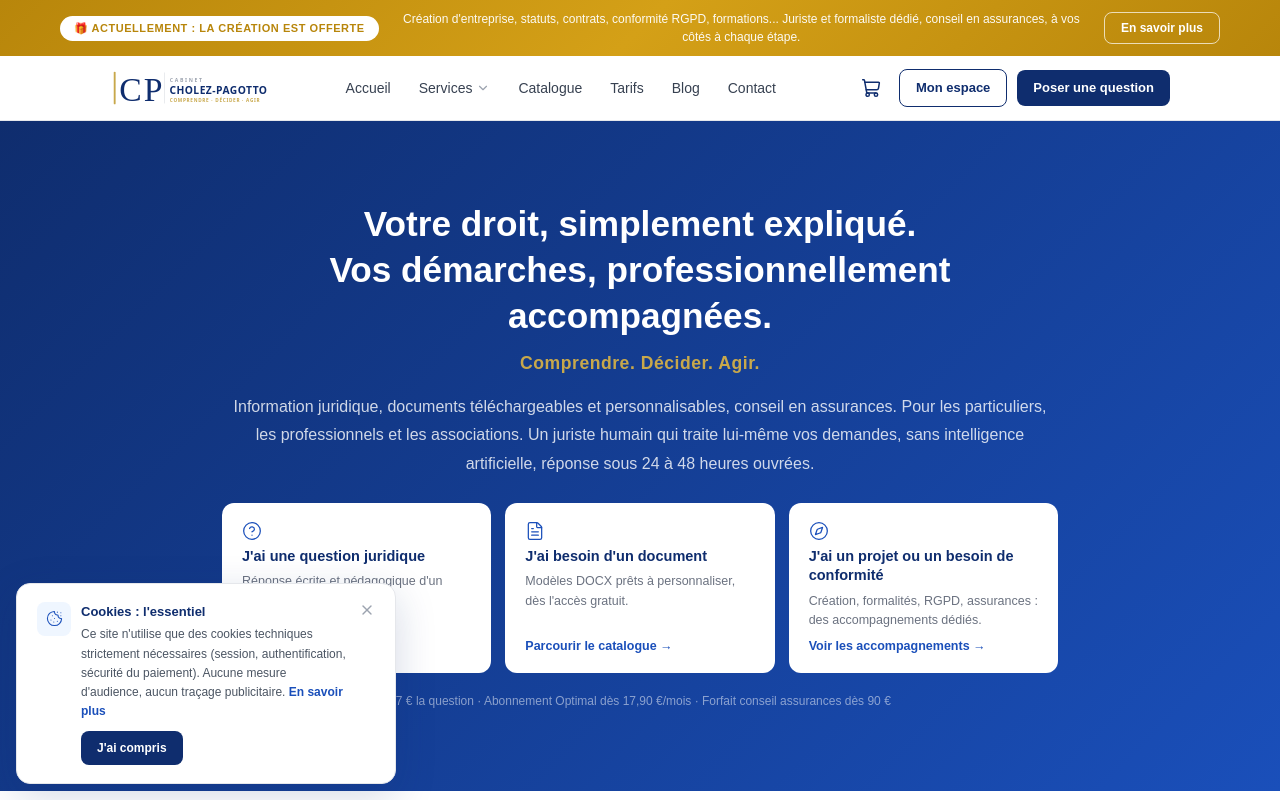
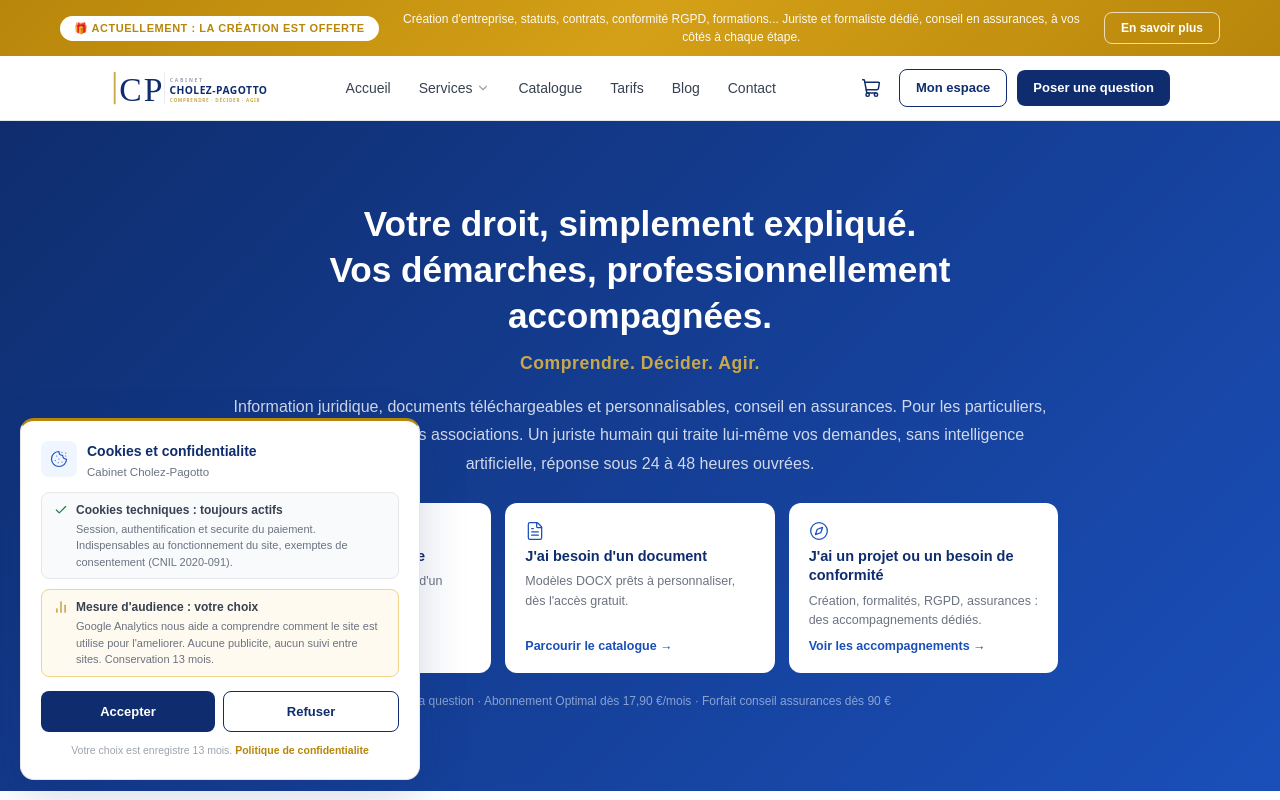
Before and after one commit to SYPA-ASSO/docutheque-next, a Next.js app: page / in a window 1280 px wide. Shown: the top 800 px of the page. Built offline with nearby package versions, Linux system fonts and the light colour scheme.

Commit message:
ga: Google Analytics + banniere consentement CNIL, mise a jour mentions et confidentialite

```diff
--- a/app/confidentialite/page.tsx
+++ b/app/confidentialite/page.tsx
@@ -56,6 +56,7 @@ export default function Confidentialite() {
                           ['Abonnement et paiement', "Gestion de l'abonnement, facturation, obligations comptables", 'Contrat (6.1.b) et obligation légale (6.1.c)', 'Relation + 5 ans ; facturation : 10 ans'],
                           ['Information sur vos droits', 'Traitement de la question et fourniture de la réponse pédagogique', 'Exécution du contrat (art. 6.1.b)', 'Relation contractuelle + 3 ans'],
                           ['Newsletter', 'Envoi de la lettre et des contenus associés', 'Consentement (art. 6.1.a)', "Jusqu'à la désinscription, max. 3 ans après le dernier contact"],
+                          ['Mesure d\'audience (Google Analytics)', 'Statistiques de fréquentation anonymisées, amélioration du site', 'Consentement (art. 6.1.a)', '13 mois (durée maximale des cookies GA)'],
                           ['Navigation (logs serveur)', 'Sécurité du site et journalisation technique', 'Intérêt légitime (art. 6.1.f)', '12 mois maximum'],
                         ].map((ligne, i) => (
                           <tr key={i} style={{borderBottom: '1px solid #f3f4f6', background: i % 2 ? '#f8fafc' : 'white'}}>
@@ -160,7 +161,7 @@ export default function Confidentialite() {
                   <p>Vos données sont accessibles :</p>
                   <ul style={{paddingLeft: '1.5rem', marginTop: '10px', display: 'flex', flexDirection: 'column', gap: '8px'}}>
                     <li><strong>En interne :</strong> aux seules personnes habilitées du cabinet, dans le cadre de leurs fonctions</li>
-                    <li><strong>Aux sous-traitants techniques :</strong> hébergeur (Vercel Inc.), base de données et authentification (Supabase), prestataire de paiement (Stripe), Brevo SAS (plateforme d'emailing, 55 rue d'Amsterdam, 75008 Paris, données hébergées dans l'UE) pour la newsletter, tous liés par un contrat de sous-traitance conforme à l'article 28 du RGPD</li>
+                    <li><strong>Aux sous-traitants techniques :</strong> hébergeur (Vercel Inc.), base de données et authentification (Supabase), prestataire de paiement (Stripe), Brevo SAS (plateforme d'emailing, 55 rue d'Amsterdam, 75008 Paris, données hébergées dans l'UE) pour la newsletter, Google LLC (mesure d'audience via Google Analytics, données traitées aux États-Unis sous couvert du Data Privacy Framework), tous liés par un contrat de sous-traitance conforme à l'article 28 du RGPD</li>
                     <li><strong>Aux autorités compétentes :</strong> sur réquisition judiciaire ou légale</li>
                   </ul>
                   <p style={{marginTop: '12px'}}>Les fonctions applicatives du site sont exécutées dans l'Union européenne (région Paris, France) et le stockage des documents et images du site (Vercel Blob) y est également localisé. La base de données et l'authentification du site (Supabase) sont hébergées dans l'Union européenne (région Irlande). Certains de nos prestataires sont des sociétés établies aux États-Unis (Vercel Inc., Stripe, Supabase) : les transferts résiduels susceptibles d'en résulter sont encadrés par le cadre de protection des données UE-États-Unis (Data Privacy Framework), auquel ces prestataires adhèrent, et le cas échéant par les clauses contractuelles types approuvées par la Commission européenne. Brevo, notre plateforme d'emailing, est une société française dont les données sont hébergées dans l'Union européenne.</p>
@@ -208,7 +209,7 @@ export default function Confidentialite() {
               titre: '7. Cookies et traceurs',
               contenu: (
                 <p style={{color: '#374151', fontSize: '13px', lineHeight: '1.9'}}>
-                  Le site utilise uniquement des cookies techniques strictement nécessaires à son fonctionnement : session et authentification de l'espace client, sécurité, et cookies de prévention de la fraude déposés par notre prestataire de paiement Stripe lors d'un règlement. Aucun cookie publicitaire, de mesure d'audience ou de traçage n'est déposé. Ces cookies sont exemptés de consentement conformément à la délibération CNIL n°2020-091 du 17 septembre 2020 ; un bandeau d'information le rappelle lors de votre première visite. Vous pouvez configurer votre navigateur pour refuser ou supprimer les cookies, ce qui peut affecter certaines fonctionnalités du site.
+                  Le site utilise deux catégories de cookies. D'une part, des <strong>cookies techniques strictement nécessaires</strong> (session, authentification de l'espace client, sécurité, cookies antifraude Stripe lors d'un règlement) : ils sont exemptés de consentement conformément à la délibération CNIL n°2020-091 du 17 septembre 2020. D'autre part, un <strong>cookie de mesure d'audience</strong> déposé par Google Analytics (identifiant GA4 : G-FKNY1K4BZY), actif uniquement si vous avez accepté lors de votre première visite. Ce cookie est conservé 13 mois et permet d'analyser la fréquentation du site de façon anonymisée, sans publicité ciblée ni suivi entre sites. Vous pouvez modifier votre choix à tout moment via le bouton Cookies présent en bas à gauche de chaque page, ou en configurant votre navigateur pour refuser ou supprimer les cookies.
                 </p>
               )
             },
--- a/app/layout.tsx
+++ b/app/layout.tsx
@@ -1,5 +1,6 @@
 import type { Metadata } from 'next'
 import CookieBanner from '@/components/CookieBanner'
+import GoogleAnalytics from '@/components/GoogleAnalytics'
 import SchemaOrganisation from '@/components/SchemaOrganisation'
 import { CartProvider } from '@/components/CartContext'
 import './globals.css'
@@ -53,6 +54,7 @@ export default function RootLayout({
         </CartProvider>
         <SchemaOrganisation />
         <CookieBanner />
+        <GoogleAnalytics />
       </body>
     </html>
   )
--- a/app/mentions-legales/page.tsx
+++ b/app/mentions-legales/page.tsx
@@ -145,7 +145,7 @@ export default function MentionsLegales() {
               <section id="cookies" style={{background: 'white', border: '1px solid #e5e7eb', borderRadius: '12px', padding: '1.75rem'}}>
                 <h2 style={{color: '#0f2d6e', fontSize: '1.1rem', fontWeight: '700', margin: '0 0 1rem', paddingBottom: '0.75rem', borderBottom: '1px solid #f3f4f6'}}>8. Cookies</h2>
                 <p style={{fontSize: '14px', color: '#374151', lineHeight: '1.8', margin: 0}}>
-                  Ce site utilise uniquement des cookies techniques strictement nécessaires à son fonctionnement : session et authentification de l'espace client, sécurité, et cookies de prévention de la fraude déposés par notre prestataire de paiement Stripe lors d'un règlement. Aucun cookie publicitaire, de mesure d'audience ou de traçage n'est déposé. Ces cookies sont exemptés de consentement conformément à la délibération CNIL n°2020-091 du 17 septembre 2020 ; un bandeau d'information le rappelle lors de votre première visite.
+                  Ce site utilise deux catégories de cookies. (1) <strong>Cookies techniques nécessaires</strong> : session, authentification, sécurité et cookies antifraude Stripe lors d'un paiement. Ces cookies sont exemptés de consentement conformément à la délibération CNIL n°2020-091 du 17 septembre 2020. (2) <strong>Cookie de mesure d'audience Google Analytics</strong> (identifiant GA4 : G-FKNY1K4BZY, Google LLC) : déposé uniquement si vous avez accepté lors de votre première visite. Conservé 13 mois. Aucune publicité ciblée. Vous pouvez modifier votre choix via le bouton Cookies en bas à gauche du site.
                 </p>
               </section>
 
--- a/components/CookieBanner.tsx
+++ b/components/CookieBanner.tsx
@@ -1,75 +1,193 @@
 'use client'
 
 // components/CookieBanner.tsx
-// Bandeau d'INFORMATION cookies (et non de consentement) :
-// le site ne depose que des cookies techniques strictement necessaires,
-// exemptes de consentement (deliberation CNIL n 2020-091 du 17 septembre 2020).
-// Aucune mesure d'audience, aucun tracage : il n'y a donc aucun choix a recueillir.
+// Banniere de consentement aux cookies conforme CNIL (deliberation 2020-091).
+// - Cookies techniques : toujours actifs, exemptes de consentement.
+// - Cookies analytiques Google Analytics : actives uniquement sur consentement.
+// Le choix est stocke 13 mois (395 jours) dans le cookie cholez_pagotto_consent.
 
 import { useState, useEffect } from 'react'
-import { Cookie, X } from 'lucide-react'
+import { BarChart2, Cookie, X, Check } from 'lucide-react'
 
-const COOKIE_KEY = 'cholez_pagotto_cookies_info'
-const COOKIE_EXPIRY_DAYS = 180
+const COOKIE_KEY = 'cholez_pagotto_consent'
+const COOKIE_DAYS = 395 // 13 mois CNIL
 
-function marquerCommeLu() {
-  const expires = new Date()
-  expires.setDate(expires.getDate() + COOKIE_EXPIRY_DAYS)
-  document.cookie = `${COOKIE_KEY}=ack; expires=${expires.toUTCString()}; path=/; SameSite=Lax`
+function ecrireChoix(valeur: 'granted' | 'denied') {
+  const exp = new Date()
+  exp.setDate(exp.getDate() + COOKIE_DAYS)
+  document.cookie = `${COOKIE_KEY}=${valeur}; expires=${exp.toUTCString()}; path=/; SameSite=Lax`
 }
 
-function dejaLu(): boolean {
-  return document.cookie.includes(`${COOKIE_KEY}=ack`)
+function lireChoix(): 'granted' | 'denied' | null {
+  if (typeof document === 'undefined') return null
+  if (document.cookie.includes(`${COOKIE_KEY}=granted`)) return 'granted'
+  if (document.cookie.includes(`${COOKIE_KEY}=denied`)) return 'denied'
+  return null
+}
+
+function emettre(valeur: 'granted' | 'denied') {
+  window.dispatchEvent(new CustomEvent('cookieConsent', { detail: valeur }))
 }
 
 export default function CookieBanner() {
   const [visible, setVisible] = useState(false)
+  const [choix, setChoix] = useState<'granted' | 'denied' | null>(null)
 
   useEffect(() => {
-    if (!dejaLu()) setVisible(true)
+    const c = lireChoix()
+    setChoix(c)
+    if (!c) setVisible(true)
   }, [])
 
-  const fermer = () => {
-    marquerCommeLu()
+  const accepter = () => {
+    ecrireChoix('granted')
+    emettre('granted')
+    setChoix('granted')
     setVisible(false)
   }
+
+  const refuser = () => {
+    ecrireChoix('denied')
+    emettre('denied')
+    setChoix('denied')
+    setVisible(false)
+  }
+
+  // Bouton flottant pour rouvrir les preferences (toujours accessible)
+  if (!visible && choix !== null) return (
+    <button
+      type="button"
+      aria-label="Gestion des cookies"
+      onClick={() => setVisible(true)}
+      style={{
+        position: 'fixed', bottom: '16px', left: '16px', zIndex: 999,
+        width: 36, height: 36, borderRadius: '50%',
+        background: '#f8fafc', border: '1px solid #e5e7eb',
+        boxShadow: '0 2px 8px rgba(0,0,0,0.12)',
+        display: 'flex', alignItems: 'center', justifyContent: 'center',
+        cursor: 'pointer',
+      }}
+    >
+      <Cookie size={16} color="#6b7280" strokeWidth={1.5} />
+    </button>
+  )
 
   if (!visible) return null
 
   return (
     <div
-      role="status"
-      aria-label="Information sur les cookies"
+      role="dialog"
+      aria-label="Gestion des cookies"
+      aria-modal="false"
       style={{
-        position: 'fixed', bottom: '16px', left: '16px', zIndex: 1000,
-        maxWidth: '380px', width: 'calc(100vw - 32px)',
-        background: 'white', border: '1px solid #e5e7eb', borderRadius: '14px',
-        boxShadow: '0 12px 40px rgba(15,45,110,0.18)', padding: '1.1rem 1.25rem',
+        position: 'fixed', bottom: '20px', left: '20px', zIndex: 1000,
+        maxWidth: '400px', width: 'calc(100vw - 40px)',
+        background: 'white',
+        border: '1px solid #e5e7eb',
+        borderTop: '3px solid #b8860b',
+        borderRadius: '14px',
+        boxShadow: '0 16px 48px rgba(15,45,110,0.18)',
+        padding: '1.25rem',
       }}
     >
-      <div style={{ display: 'flex', alignItems: 'flex-start', gap: '10px' }}>
-        <div style={{ width: 34, height: 34, background: '#eff6ff', borderRadius: 8, display: 'flex', alignItems: 'center', justifyContent: 'center', flexShrink: 0 }}>
-          <Cookie size={17} color="#1a4fba" strokeWidth={1.5} />
+      {/* En-tete */}
+      <div style={{ display: 'flex', alignItems: 'flex-start', gap: '10px', marginBottom: '12px' }}>
+        <div style={{
+          width: 36, height: 36, borderRadius: '8px',
+          background: '#eff6ff',
+          display: 'flex', alignItems: 'center', justifyContent: 'center', flexShrink: 0,
+        }}>
+          <Cookie size={18} color="#1a4fba" strokeWidth={1.5} />
         </div>
-        <div style={{ flex: 1, minWidth: 0 }}>
-          <p style={{ color: '#0f2d6e', fontSize: '13px', fontWeight: 700, margin: '0 0 4px' }}>Cookies : l&apos;essentiel</p>
-          <p style={{ color: '#4b5563', fontSize: '12px', lineHeight: 1.6, margin: '0 0 10px' }}>
-            Ce site n&apos;utilise que des cookies techniques strictement nécessaires (session, authentification, sécurité du paiement).
-            Aucune mesure d&apos;audience, aucun traçage publicitaire.{' '}
-            <a href="/confidentialite" style={{ color: '#1a4fba', fontWeight: 600 }}>En savoir plus</a>
+        <div style={{ flex: 1 }}>
+          <p style={{ color: '#0f2d6e', fontSize: '14px', fontWeight: 700, margin: '0 0 2px' }}>
+            Cookies et confidentialite
           </p>
+          <p style={{ color: '#6b7280', fontSize: '11.5px', margin: 0, lineHeight: 1.4 }}>
+            Cabinet Cholez-Pagotto
+          </p>
+        </div>
+        {choix !== null && (
           <button
             type="button"
-            onClick={fermer}
-            style={{ background: '#0f2d6e', color: 'white', border: 'none', borderRadius: '8px', padding: '8px 16px', fontSize: '12px', fontWeight: 700, cursor: 'pointer' }}
+            onClick={() => setVisible(false)}
+            aria-label="Fermer"
+            style={{ background: 'none', border: 'none', cursor: 'pointer', color: '#9ca3af', padding: 2, flexShrink: 0 }}
           >
-            J&apos;ai compris
+            <X size={16} />
           </button>
+        )}
+      </div>
+
+      {/* Cookies techniques (informatif) */}
+      <div style={{
+        background: '#f8fafc', border: '1px solid #e5e7eb', borderRadius: '8px',
+        padding: '8px 12px', marginBottom: '10px',
+        display: 'flex', alignItems: 'flex-start', gap: '8px',
+      }}>
+        <Check size={14} color="#15803d" strokeWidth={2} style={{ flexShrink: 0, marginTop: 2 }} />
+        <div>
+          <p style={{ color: '#374151', fontSize: '12px', fontWeight: 600, margin: '0 0 2px' }}>
+            Cookies techniques : toujours actifs
+          </p>
+          <p style={{ color: '#6b7280', fontSize: '11px', lineHeight: 1.5, margin: 0 }}>
+            Session, authentification et securite du paiement. Indispensables au fonctionnement du site, exemptes de consentement (CNIL 2020-091).
+          </p>
         </div>
-        <button type="button" onClick={fermer} aria-label="Fermer" style={{ background: 'none', border: 'none', cursor: 'pointer', color: '#9ca3af', padding: 0, flexShrink: 0 }}>
-          <X size={16} />
+      </div>
+
+      {/* Google Analytics (choix) */}
+      <div style={{
+        background: '#fffaf0', border: '1px solid #f0d488', borderRadius: '8px',
+        padding: '8px 12px', marginBottom: '14px',
+        display: 'flex', alignItems: 'flex-start', gap: '8px',
+      }}>
+        <BarChart2 size={14} color="#b8860b" strokeWidth={2} style={{ flexShrink: 0, marginTop: 2 }} />
+        <div>
+          <p style={{ color: '#374151', fontSize: '12px', fontWeight: 600, margin: '0 0 2px' }}>
+            Mesure d'audience : votre choix
+          </p>
+          <p style={{ color: '#6b7280', fontSize: '11px', lineHeight: 1.5, margin: 0 }}>
+            Google Analytics nous aide a comprendre comment le site est utilise pour l'ameliorer. Aucune publicite, aucun suivi entre sites. Conservation 13 mois.
+          </p>
+        </div>
+      </div>
+
+      {/* Boutons */}
+      <div style={{ display: 'flex', gap: '8px', marginBottom: '10px' }}>
+        <button
+          type="button"
+          onClick={accepter}
+          style={{
+            flex: 1, padding: '10px 0',
+            background: '#0f2d6e', color: 'white',
+            border: 'none', borderRadius: '8px',
+            fontSize: '13px', fontWeight: 700, cursor: 'pointer',
+          }}
+        >
+          Accepter
+        </button>
+        <button
+          type="button"
+          onClick={refuser}
+          style={{
+            flex: 1, padding: '10px 0',
+            background: 'white', color: '#0f2d6e',
+            border: '1.5px solid #0f2d6e', borderRadius: '8px',
+            fontSize: '13px', fontWeight: 700, cursor: 'pointer',
+          }}
+        >
+          Refuser
         </button>
       </div>
+
+      {/* Pied */}
+      <p style={{ color: '#9ca3af', fontSize: '10.5px', margin: 0, lineHeight: 1.6, textAlign: 'center' }}>
+        Votre choix est enregistre 13 mois.{' '}
+        <a href="/confidentialite" style={{ color: '#b8860b', fontWeight: 600 }}>
+          Politique de confidentialite
+        </a>
+      </p>
     </div>
   )
 }
```
Also changed, not shown: components/GoogleAnalytics.tsx (added, +48 -0 lines).
